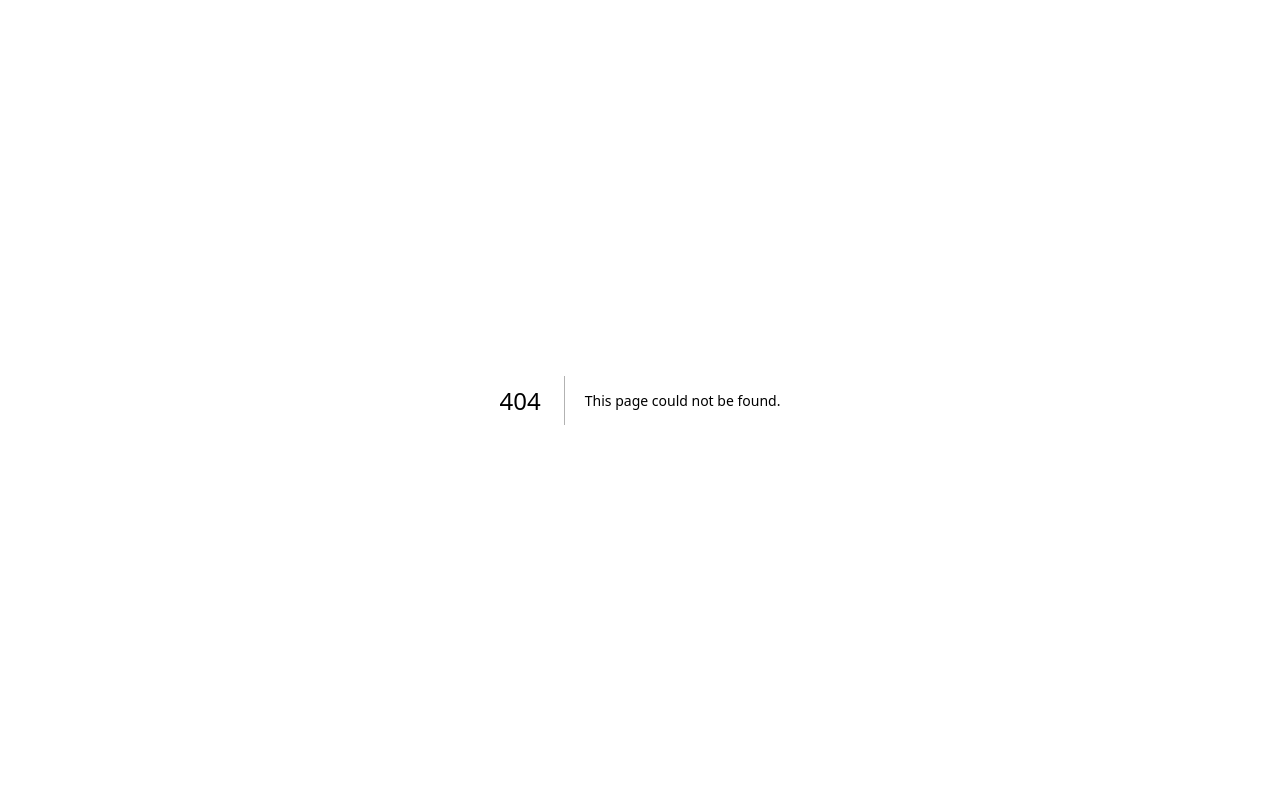
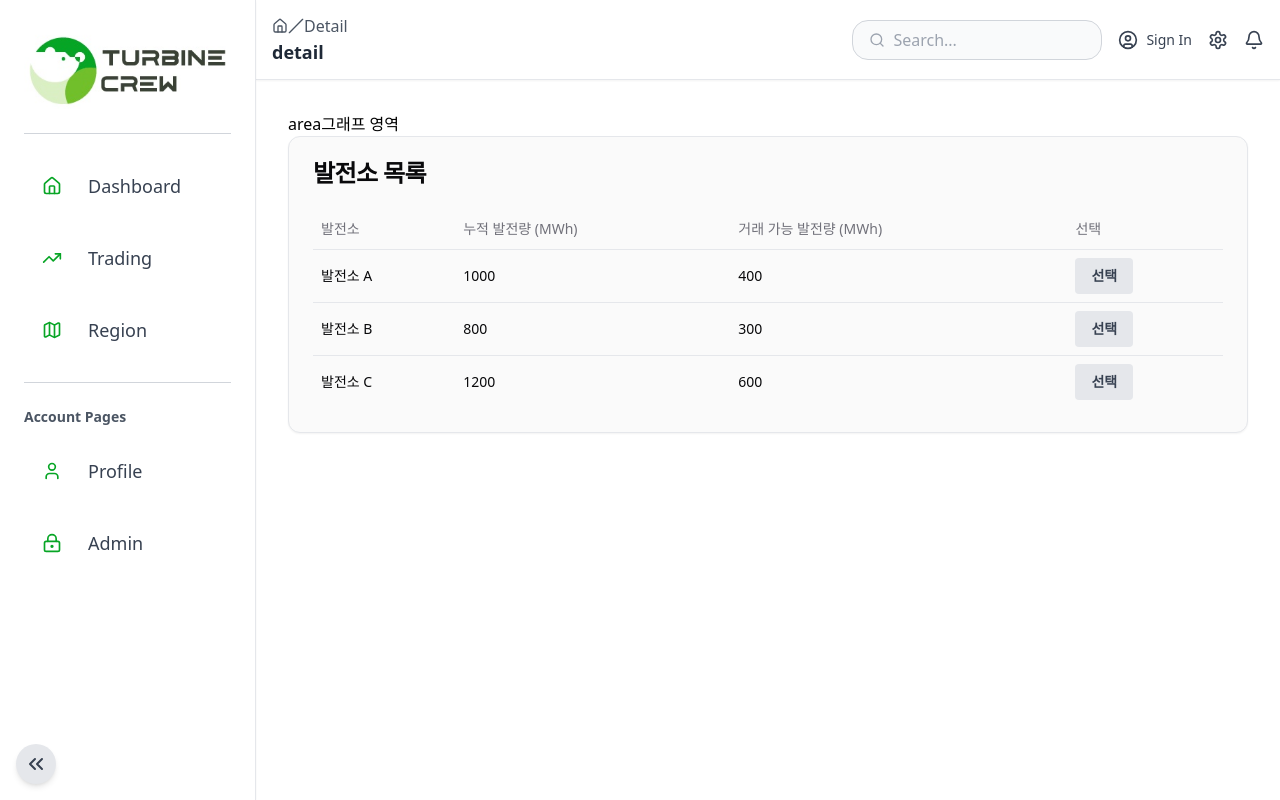
Before and after one commit to turbinecrew/turbin_electrical, a Next.js app: page /trading/detail in a window 1280 px wide. Before the commit this address had no page. Built offline with nearby package versions, Linux system fonts and the light colour scheme.

Commit message:
✨: 거래 상세 페이지 ui  발전소 목록 구현

```diff
--- /dev/null
+++ b/src/app/(main)/trading/detail/page.tsx
@@ -0,0 +1,144 @@
+"use client"
+
+import { useState } from "react"
+
+import {
+	Modal,
+	ModalContext,
+	ModalFooter,
+	ModalHeader,
+} from "@/features/trading/components/modal"
+import {
+	Card,
+	CardContent,
+	CardHeader,
+	CardTitle,
+} from "@/shadcn/components/card"
+import { AreaChart } from "@/shadcn/components/chart/area"
+import {
+	Table,
+	TableBody,
+	TableCell,
+	TableHead,
+	TableHeader,
+	TableRow,
+} from "@/shadcn/components/table"
+
+const mockData = [
+	{ 발전소: "발전소 A", 누적발전량: 1000, 거래가능: 400 },
+	{ 발전소: "발전소 B", 누적발전량: 800, 거래가능: 300 },
+	{ 발전소: "발전소 C", 누적발전량: 1200, 거래가능: 600 },
+]
+
+export default function TradePage() {
+	const [selectedPlant, setSelectedPlant] = useState<
+		(typeof mockData)[0] | null
+	>(null)
+	const [isModalOpen, setIsModalOpen] = useState(false)
+	const [tradeType, setTradeType] = useState<"buy" | "sell" | null>(null)
+
+	const handleTrade = (type: "buy" | "sell") => {
+		setTradeType(type)
+		setIsModalOpen(true)
+	}
+
+	return (
+		<div className="mx-auto p-8">
+				<div>area그래프 영역</div>
+
+			<Card className="mb-8">
+				<CardHeader>
+					<CardTitle>발전소 목록</CardTitle>
+				</CardHeader>
+				<CardContent>
+					<Table>
+						<TableHeader>
+							<TableRow>
+								<TableHead>발전소</TableHead>
+								<TableHead>누적 발전량 (MWh)</TableHead>
+								<TableHead>거래 가능 발전량 (MWh)</TableHead>
+								<TableHead>선택</TableHead>
+							</TableRow>
+						</TableHeader>
+						<TableBody>
+							{mockData.map((plant) => (
+								<TableRow key={plant.발전소}>
+									<TableCell>{plant.발전소}</TableCell>
+									<TableCell>{plant.누적발전량}</TableCell>
+									<TableCell>{plant.거래가능}</TableCell>
+									<TableCell>
+										<button
+											onClick={() => setSelectedPlant(plant)}
+											className={`rounded px-4 py-2 text-sm font-semibold ${
+												selectedPlant?.발전소 === plant.발전소
+													? "bg-blue-500 text-white"
+													: "bg-gray-200 text-gray-700 hover:bg-gray-300"
+											}`}
+										>
+											{selectedPlant?.발전소 === plant.발전소
+												? "선택됨"
+												: "선택"}
+										</button>
+									</TableCell>
+								</TableRow>
+							))}
+						</TableBody>
+					</Table>
+				</CardContent>
+			</Card>
+
+			{selectedPlant && (
+				<div className="grid grid-cols-2 gap-4">
+					<Card>
+						<CardHeader>
+							<CardTitle>{selectedPlant.발전소} - 누적 발전량</CardTitle>
+						</CardHeader>
+						<CardContent>
+							<AreaChart
+								data={[
+									{ name: "01월", value: 200 },
+									{ name: "02월", value: 400 },
+									{ name: "03월", value: selectedPlant.누적발전량 },
+								]}
+								label="누적 발전량 (MWh)"
+								color="blue"
+							/>
+						</CardContent>
+					</Card>
+
+					<Card>
+						<CardHeader>
+							<CardTitle>{selectedPlant.발전소} - 거래 가능 발전량</CardTitle>
+						</CardHeader>
+						<CardContent>
+							<AreaChart
+								data={[
+									{ name: "01월", value: 100 },
+									{ name: "02월", value: 200 },
+									{ name: "03월", value: selectedPlant.거래가능 },
+								]}
+								label="거래 가능 발전량 (MWh)"
+								color="green"
+							/>
+						</CardContent>
+					</Card>
+
+					<div className="col-span-2 flex justify-between gap-4">
+						<button
+							onClick={() => handleTrade("buy")}
+							className="w-full rounded bg-blue-500 px-4 py-2 text-white hover:bg-blue-600"
+						>
+							매수
+						</button>
+						<button
+							onClick={() => handleTrade("sell")}
+							className="w-full rounded bg-red-500 px-4 py-2 text-white hover:bg-red-600"
+						>
+							매도
+						</button>
+					</div>
+				</div>
+			)}
+		</div>
+	)
+}
--- a/src/features/region/components/RegionalEnergyChart/index.tsx
+++ b/src/features/region/components/RegionalEnergyChart/index.tsx
@@ -12,6 +12,12 @@ import {
 } from "recharts"
 
 import { RegionalModal } from "@/features/auth/components/regional-modal"
+import {
+	Card,
+	CardHeader,
+	CardTitle,
+	CardContent,
+} from "@/shadcn/components/card"
 
 import { data } from "./mocks"
 
@@ -49,6 +55,11 @@ export function RegionalEnergyChart() {
 	}
 
 	return (
+		<Card className="w-full">
+			<CardHeader>
+				<CardTitle>지역별 에너지 차트</CardTitle>
+			</CardHeader>
+			<CardContent>
 				<div className="p-4">
 					<div className="relative h-[35vh]">
 						<ResponsiveContainer width="100%" height="100%">
@@ -86,5 +97,7 @@ export function RegionalEnergyChart() {
 						timeSeriesData={timeSeriesData}
 					/>
 				</div>
+			</CardContent>
+		</Card>
 	)
 }
--- /dev/null
+++ b/src/features/trading/components/modal/index.tsx
@@ -0,0 +1,109 @@
+"use client"
+
+import { useState } from "react"
+
+import {
+	Modal,
+	ModalContext,
+	ModalFooter,
+	ModalHeader,
+} from "@/common/components/modal"
+
+interface TradeModalProps {
+	isOpen: boolean
+	onClose: () => void
+	tradeType: "buy" | "sell"
+}
+
+export default function TradeModal({
+	isOpen,
+	onClose,
+	tradeType,
+}: TradeModalProps) {
+	const [smpPrice, setSmpPrice] = useState<number>(0)
+	const [recPrice, setRecPrice] = useState<number>(0)
+	const [quantity, setQuantity] = useState<number>(0)
+
+	const handleTrade = () => {
+		console.log({
+			action: tradeType === "buy" ? "매수" : "매도",
+			smpPrice,
+			recPrice,
+			quantity,
+		})
+		onClose()
+	}
+
+	return (
+		<Modal isOpen={isOpen} onClose={onClose}>
+			<ModalHeader>
+				<h2 className="text-xl font-bold">
+					{tradeType === "buy" ? "매수" : "매도"} 거래
+				</h2>
+			</ModalHeader>
+			<ModalContext>
+				<div className="space-y-4">
+					{/* SMP Price Input */}
+					<div>
+						<label className="block text-sm font-medium text-gray-700">
+							SMP 현재가 (원)
+						</label>
+						<input
+							type="number"
+							value={smpPrice}
+							onChange={(e) => setSmpPrice(Math.max(0, Number(e.target.value)))}
+							placeholder="SMP 가격 입력"
+							className="mt-1 w-full rounded border-gray-300 px-3 py-2 focus:border-blue-500 focus:ring focus:ring-blue-200"
+						/>
+					</div>
+
+					{/* REC Price Input */}
+					<div>
+						<label className="block text-sm font-medium text-gray-700">
+							REC 현재가 (원)
+						</label>
+						<input
+							type="number"
+							value={recPrice}
+							onChange={(e) => setRecPrice(Math.max(0, Number(e.target.value)))}
+							placeholder="REC 가격 입력"
+							className="mt-1 w-full rounded border-gray-300 px-3 py-2 focus:border-green-500 focus:ring focus:ring-green-200"
+						/>
+					</div>
+
+					{/* Quantity Input */}
+					<div>
+						<label className="block text-sm font-medium text-gray-700">
+							거래 수량 (MWh)
+						</label>
+						<input
+							type="number"
+							value={quantity}
+							onChange={(e) => setQuantity(Math.max(0, Number(e.target.value)))}
+							placeholder="거래 수량 입력"
+							className="mt-1 w-full rounded border-gray-300 px-3 py-2 focus:border-purple-500 focus:ring focus:ring-purple-200"
+						/>
+					</div>
+				</div>
+			</ModalContext>
+			<ModalFooter>
+				<div className="flex justify-end space-x-4">
+					{/* Cancel Button */}
+					<button
+						onClick={onClose}
+						className="rounded bg-gray-200 px-4 py-2 text-gray-700 hover:bg-gray-300"
+					>
+						취소
+					</button>
+					{/* Confirm Button */}
+					<button
+						onClick={handleTrade}
+						className="rounded bg-blue-500 px-4 py-2 text-white hover:bg-blue-600"
+					>
+						{tradeType === "buy" ? "매수" : "매도"} 확인
+					</button>
+				</div>
+			</ModalFooter>
+		</Modal>
+	)
+}
```
Also changed, not shown: 1 other file (tests, documents, lock files or other folders). Lines whose indentation alone changed are shown as unchanged.
